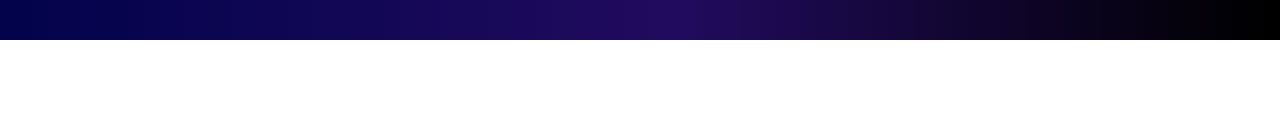
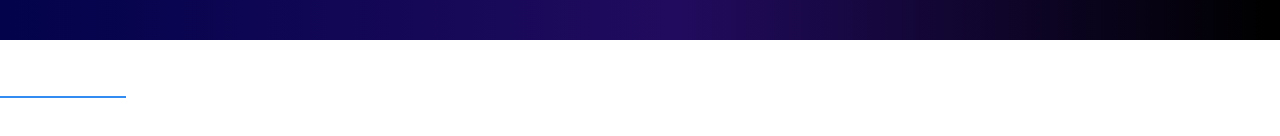
Before and after one commit to Hbrown16/React-Portfolio, a React (Create React App) app in the folder react-portfolio-haley/: page / in a window 1280 px wide. Shown: the part 1967-2103 px from the top of the page. Built offline with nearby package versions, Linux system fonts and the light colour scheme.

Commit message:
projects started

```diff
--- a/react-portfolio-haley/src/components/Youtube/youtube.js
+++ b/react-portfolio-haley/src/components/Youtube/youtube.js
@@ -1,7 +1,16 @@
+import classes from '../Youtube/Youtube.module.css'
+import PageHeader from '../PageHeader/PageHeader'
 const Youtube = () => {
     return (
-        <div>
-            <h1>Videos</h1>
+        <div className={classes.Projects}>
+            <PageHeader title={"Projects"} />
+            <div className={classes.ProjectsContent}>
+                <div className={classes.Paragraph}>
+                    <p>
+
+                    </p>
+                </div>
+            </div>
         </div>
     );
 }
```
Also changed, not shown: react-portfolio-haley/src/components/Youtube/Youtube.module.css (added).
